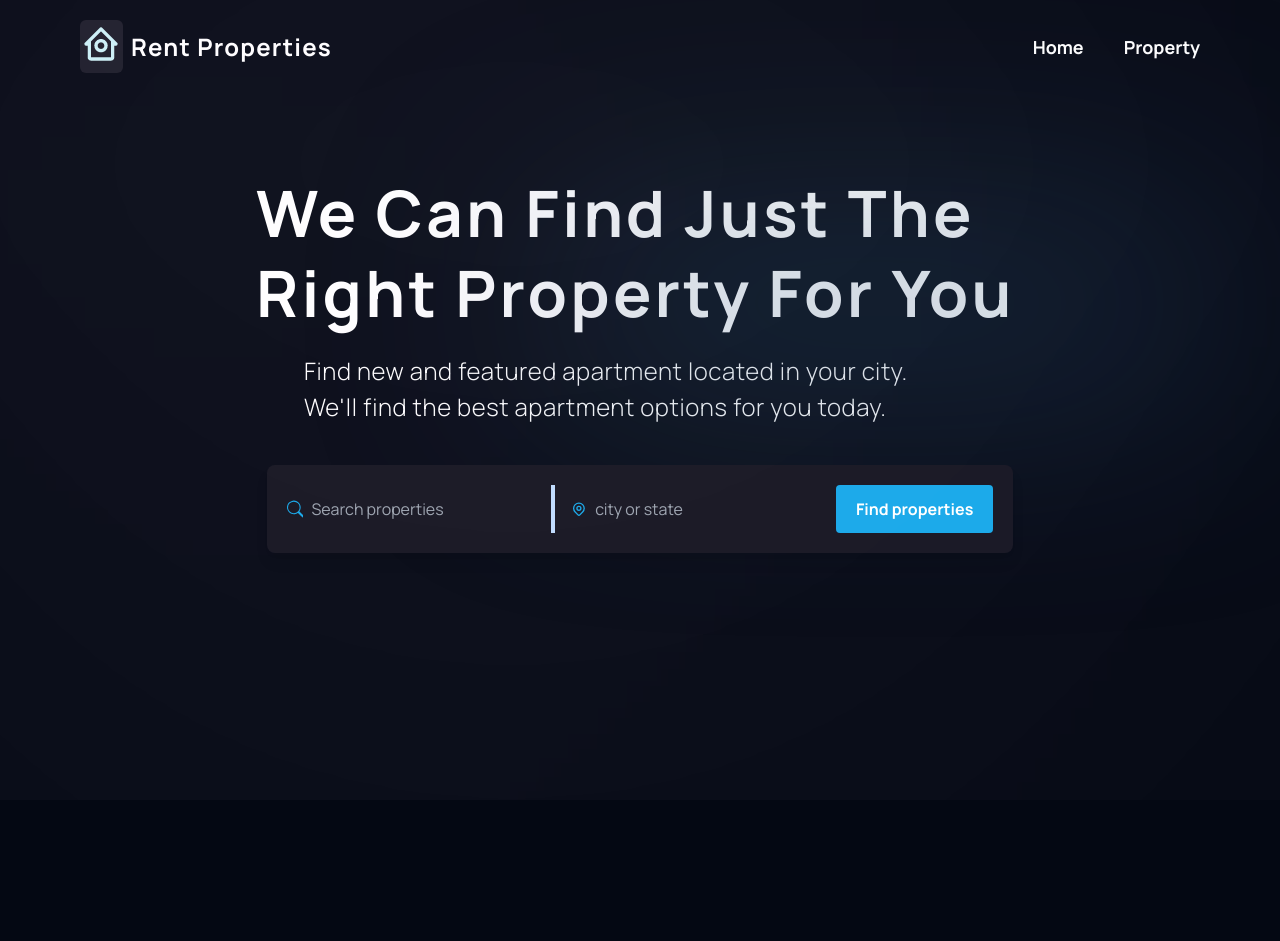
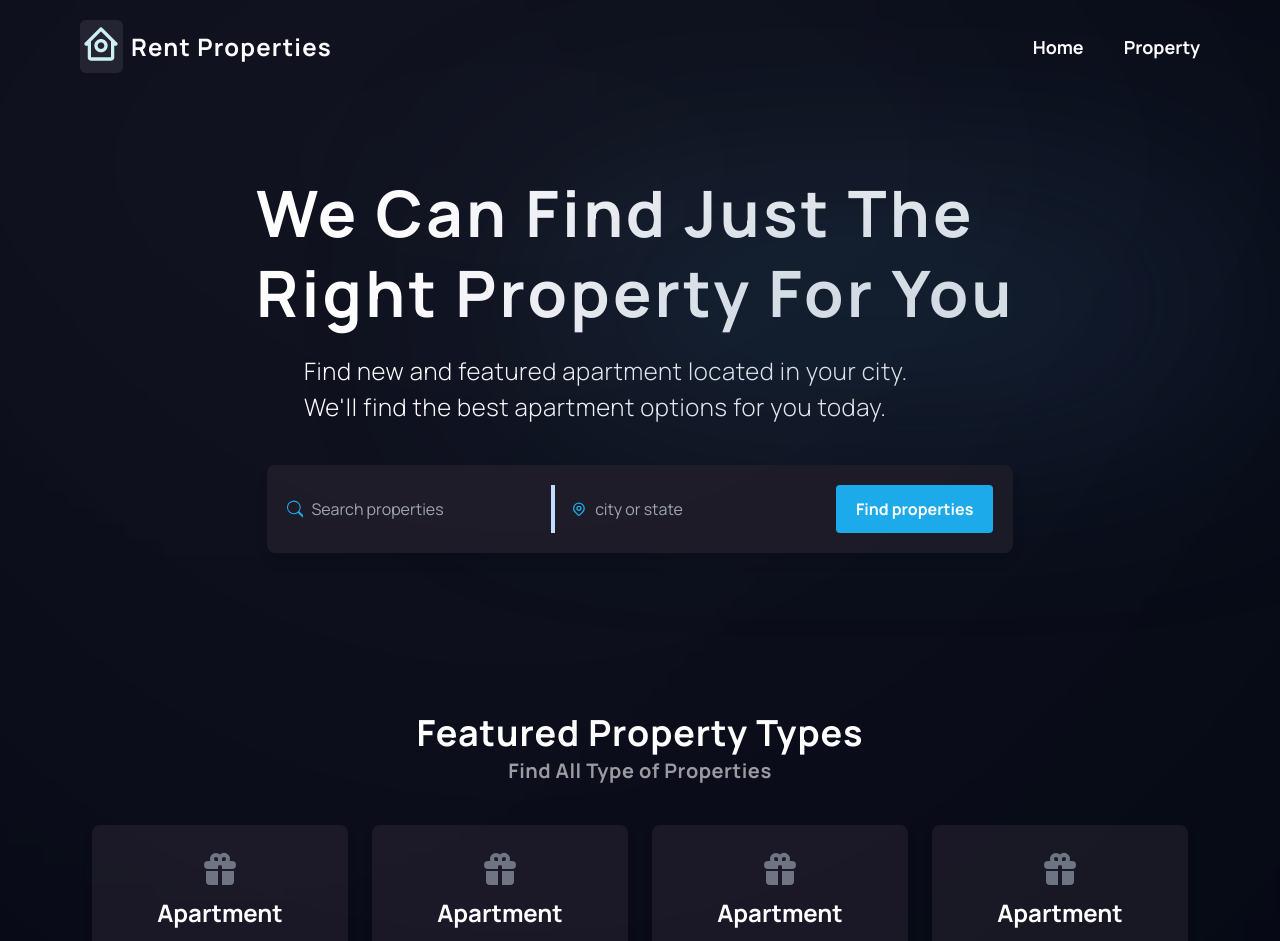
Before and after one commit to Ademayowa/real-estate, a Next.js app: page / in a window 1280 px wide. Shown: the top 941 px of the page. Before the commit the page ends 800 px from the top, so only its background shows below. Built offline with nearby package versions, Linux system fonts and the light colour scheme.

Commit message:
featured types component completed

```diff
--- /dev/null
+++ b/components/FeaturedTypes.tsx
@@ -0,0 +1,94 @@
+import SectionTitle from './SectionTitle';
+
+export default function FeaturedTypes() {
+  return (
+    <section className='mt-20 pb-10 md:mt-40 md:px-20 xxl:mx-auto xxl:w-6/12 '>
+      <SectionTitle
+        title='Featured Property Types'
+        text='Find All Type of Properties'
+      />
+
+      <div className='grid md:grid-cols-4'>
+        <div className='mx-auto mt-10 w-11/12 rounded-lg bg-deepGray p-6 text-center shadow-lg'>
+          <svg
+            className='m-auto mb-2 block h-10 w-10 text-gray-500 dark:text-gray-400'
+            aria-hidden='true'
+            fill='currentColor'
+            viewBox='0 0 20 20'
+            xmlns='http://www.w3.org/2000/svg'
+          >
+            <path
+              fill-rule='evenodd'
+              d='M5 5a3 3 0 015-2.236A3 3 0 0114.83 6H16a2 2 0 110 4h-5V9a1 1 0 10-2 0v1H4a2 2 0 110-4h1.17C5.06 5.687 5 5.35 5 5zm4 1V5a1 1 0 10-1 1h1zm3 0a1 1 0 10-1-1v1h1z'
+              clip-rule='evenodd'
+            ></path>
+            <path d='M9 11H3v5a2 2 0 002 2h4v-7zM11 18h4a2 2 0 002-2v-5h-6v7z'></path>
+          </svg>
+
+          <p className='mb-2 text-2xl font-bold text-white'>Apartment</p>
+          <p className='text-gray-500 dark:text-gray-400'>2000 Properties</p>
+        </div>
+
+        <div className='mx-auto mt-10 w-11/12 rounded-lg bg-deepGray p-6 text-center shadow-lg'>
+          <svg
+            className='m-auto mb-2 block h-10 w-10 text-gray-500 dark:text-gray-400'
+            aria-hidden='true'
+            fill='currentColor'
+            viewBox='0 0 20 20'
+            xmlns='http://www.w3.org/2000/svg'
+          >
+            <path
+              fill-rule='evenodd'
+              d='M5 5a3 3 0 015-2.236A3 3 0 0114.83 6H16a2 2 0 110 4h-5V9a1 1 0 10-2 0v1H4a2 2 0 110-4h1.17C5.06 5.687 5 5.35 5 5zm4 1V5a1 1 0 10-1 1h1zm3 0a1 1 0 10-1-1v1h1z'
+              clip-rule='evenodd'
+            ></path>
+            <path d='M9 11H3v5a2 2 0 002 2h4v-7zM11 18h4a2 2 0 002-2v-5h-6v7z'></path>
+          </svg>
+
+          <p className='mb-2 text-2xl font-bold text-white'>Apartment</p>
+          <p className='text-gray-500 dark:text-gray-400'>2000 Properties</p>
+        </div>
+
+        <div className='mx-auto mt-10 w-11/12 rounded-lg bg-deepGray p-6 text-center shadow-lg'>
+          <svg
+            className='m-auto mb-2 block h-10 w-10 text-gray-500 dark:text-gray-400'
+            aria-hidden='true'
+            fill='currentColor'
+            viewBox='0 0 20 20'
+            xmlns='http://www.w3.org/2000/svg'
+          >
+            <path
+              fill-rule='evenodd'
+              d='M5 5a3 3 0 015-2.236A3 3 0 0114.83 6H16a2 2 0 110 4h-5V9a1 1 0 10-2 0v1H4a2 2 0 110-4h1.17C5.06 5.687 5 5.35 5 5zm4 1V5a1 1 0 10-1 1h1zm3 0a1 1 0 10-1-1v1h1z'
+              clip-rule='evenodd'
+            ></path>
+            <path d='M9 11H3v5a2 2 0 002 2h4v-7zM11 18h4a2 2 0 002-2v-5h-6v7z'></path>
+          </svg>
+
+          <p className='mb-2 text-2xl font-bold text-white'>Apartment</p>
+          <p className='text-gray-500 dark:text-gray-400'>2000 Properties</p>
+        </div>
+
+        <div className='mx-auto mt-10 w-11/12 rounded-lg bg-deepGray p-6 text-center shadow-lg'>
+          <svg
+            className='m-auto mb-2 block h-10 w-10 text-gray-500 dark:text-gray-400'
+            aria-hidden='true'
+            fill='currentColor'
+            viewBox='0 0 20 20'
+            xmlns='http://www.w3.org/2000/svg'
+          >
+            <path
+              fill-rule='evenodd'
+              d='M5 5a3 3 0 015-2.236A3 3 0 0114.83 6H16a2 2 0 110 4h-5V9a1 1 0 10-2 0v1H4a2 2 0 110-4h1.17C5.06 5.687 5 5.35 5 5zm4 1V5a1 1 0 10-1 1h1zm3 0a1 1 0 10-1-1v1h1z'
+              clip-rule='evenodd'
+            ></path>
+            <path d='M9 11H3v5a2 2 0 002 2h4v-7zM11 18h4a2 2 0 002-2v-5h-6v7z'></path>
+          </svg>
+
+          <p className='mb-2 text-2xl font-bold text-white'>Apartment</p>
+          <p className='text-gray-500 dark:text-gray-400'>2000 Properties</p>
+        </div>
+      </div>
+    </section>
+  );
+}
--- a/components/Search.tsx
+++ b/components/Search.tsx
@@ -4,7 +4,7 @@ import { HiOutlineLocationMarker } from 'react-icons/hi';
 
 export default function Search() {
   return (
-    <section className='relative mx-auto my-10 flex w-11/12 flex-col justify-between rounded-lg bg-[#151421] py-10 shadow-lg md:w-11/12 md:flex-row md:p-5 lg:w-7/12 xxl:w-4/12'>
+    <section className='relative mx-auto my-10 flex w-11/12 flex-col justify-between rounded-lg bg-deepGray py-10 shadow-lg md:w-11/12 md:flex-row md:p-5 lg:w-7/12 xxl:w-4/12'>
       <div className='flex items-center space-x-2'>
         <BsSearch className='hidden h-5 w-5 text-blueColor md:block' />
         <input
--- a/components/SectionTitle.tsx
+++ b/components/SectionTitle.tsx
@@ -1,11 +1,17 @@
 interface Props {
   title: string;
+  text?: string;
 }
 
-export default function SectionTitle({ title }: Props) {
+export default function SectionTitle({ title, text }: Props) {
   return (
-    <div className='mt-20 px-10 md:mx-10 md:px-12 lg:mt-28'>
-      <h2 className='text-2xl font-bold text-blueColor md:text-3xl'>{title}</h2>
+    <div className='text-center'>
+      <h2 className='text-2xl font-bold tracking-wide text-white md:text-4xl'>
+        {title}
+      </h2>
+      <p className='mt-1 text-xl font-bold tracking-wide text-grayColor'>
+        {text}
+      </p>
     </div>
   );
 }
--- a/pages/index.tsx
+++ b/pages/index.tsx
@@ -1,4 +1,5 @@
 // import type { GetServerSideProps, NextPage } from 'next';
+import FeaturedTypes from '@/components/FeaturedTypes';
 import Hero from '@/components/Hero';
 import Layout from '@/components/Layout';
 import Search from '@/components/Search';
@@ -8,6 +9,7 @@ export default function HomePage() {
     <Layout title='Rent Property | Home'>
       <Hero />
       <Search />
+      <FeaturedTypes />
     </Layout>
   );
 }
--- a/tailwind.config.js
+++ b/tailwind.config.js
@@ -17,6 +17,7 @@ module.exports = {
         deepColor: '#040813',
         grayColor: '#99989F',
         blueColor: '#16A8EA',
+        deepGray: '#151421',
       },
       fontFamily: {
         manrope: ['Manrope', 'sans-serif'],
```
